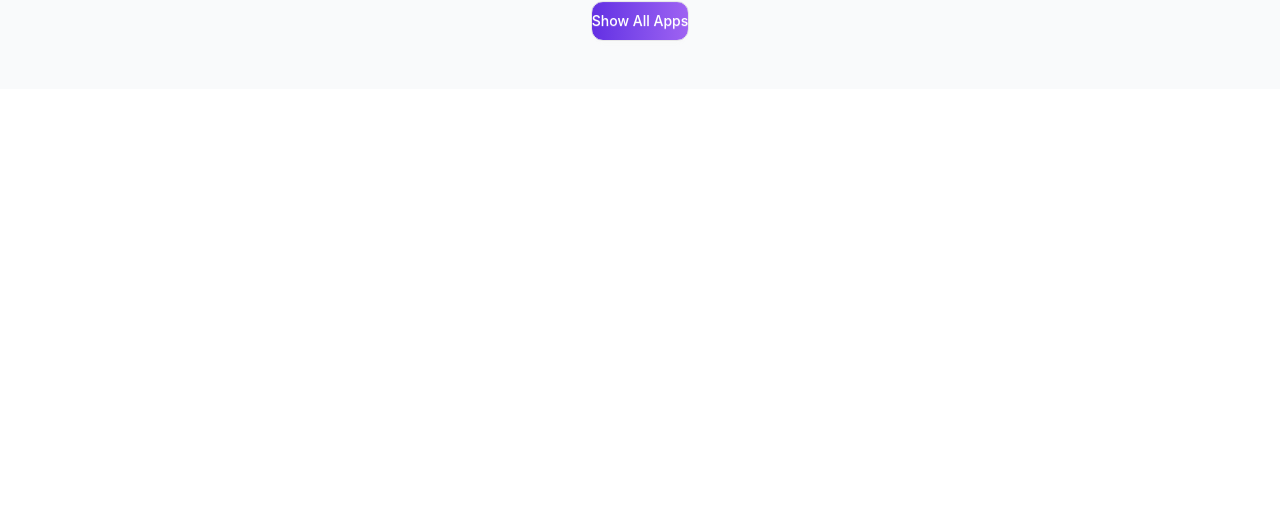
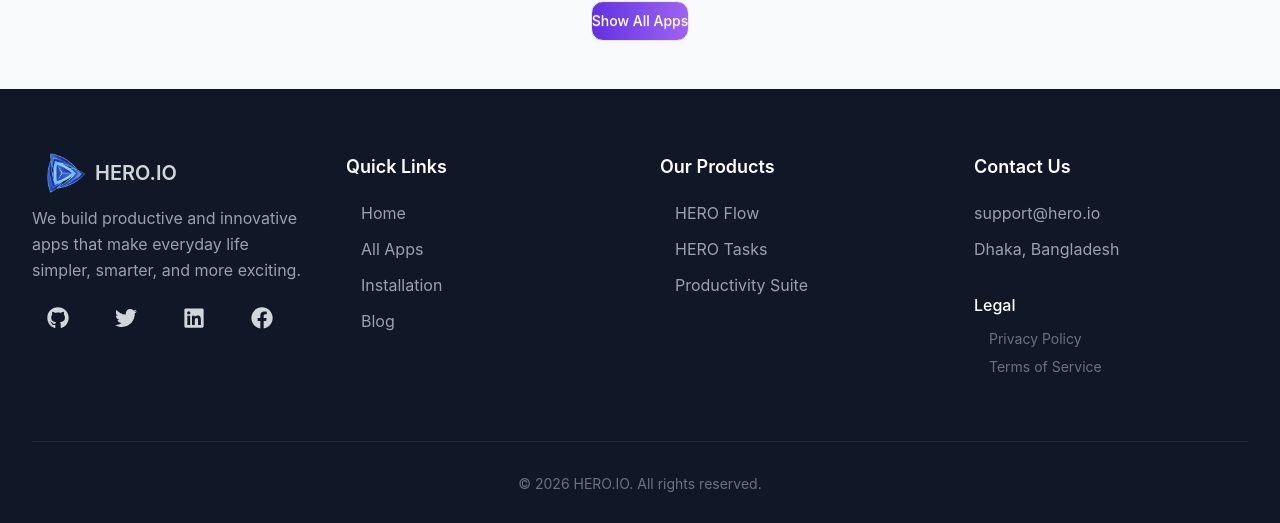
Before and after one commit to sumaiyaa005/hero_io, a React (Vite) app: page / in a window 1280 px wide. Shown: the part 2253-2776 px from the top of the page. Before the commit the page ends 2342 px from the top, so only its background shows below. Built offline with nearby package versions, Linux system fonts and the light colour scheme.

Commit message:
add footer

```diff
--- a/src/component/Footer/Footer.jsx
+++ b/src/component/Footer/Footer.jsx
@@ -1,11 +1,140 @@
-import React from 'react';
+import React from "react";
+import { Link } from "react-router";
+import logo from "../../assets/logo.png";
+import { FaGithub, FaTwitter, FaLinkedin, FaFacebook } from "react-icons/fa";
 
 const Footer = () => {
-    return (
-        <div>
+  return (
+    <footer className="bg-gray-900 text-gray-300 pt-16 pb-8">
+      <div className="max-w-7xl mx-auto px-4 sm:px-6 lg:px-8">
+        <div className="grid grid-cols-1 md:grid-cols-2 lg:grid-cols-4 gap-10">
+          {/* Logo & About */}
+          <div className="lg:col-span-1">
+            <Link
+              to="/"
+              className="flex items-center gap-2 text-xl font-semibold"
+            >
+              <img src={logo} className="w-9 h-9 sm:w-10 sm:h-10" alt="Logo" />
+              <span className="text-white-200">HERO.IO</span>
+            </Link>
 
+            <p className="text-gray-400 leading-relaxed mt-3">
+              We build productive and innovative apps that make everyday life
+              simpler, smarter, and more exciting.
+            </p>
+
+            <div className="flex gap-4 mt-6">
+              <a
+                href="https://github.com/sumaiyaa005"
+                target="_blank"
+                rel="noopener noreferrer"
+                className="hover:text-white transition-colors"
+              >
+                <FaGithub size={22} />
+              </a>
+              <a href="#" className="hover:text-white transition-colors">
+                <FaTwitter size={22} />
+              </a>
+              <a href="#" className="hover:text-white transition-colors">
+                <FaLinkedin size={22} />
+              </a>
+              <a href="#" className="hover:text-white transition-colors">
+                <FaFacebook size={22} />
+              </a>
+            </div>
+          </div>
+
+          {/* Quick Links */}
+          <div className="items-center">
+            <h3 className="text-white font-semibold text-lg mb-5">
+              Quick Links
+            </h3>
+            <ul className="space-y-3 text-gray-400">
+              <li>
+                <Link to="/" className="hover:text-white transition-colors">
+                  Home
+                </Link>
+              </li>
+              <li>
+                <Link to="/app" className="hover:text-white transition-colors">
+                  All Apps
+                </Link>
+              </li>
+              <li>
+                <Link
+                  to="/installation"
+                  className="hover:text-white transition-colors"
+                >
+                  Installation
+                </Link>
+              </li>
+              <li>
+                <a href="#" className="hover:text-white transition-colors">
+                  Blog
+                </a>
+              </li>
+            </ul>
+          </div>
+
+          {/* Products */}
+          <div className="items-center">
+            <h3 className="text-white font-semibold text-lg mb-5">
+              Our Products
+            </h3>
+            <ul className="space-y-3 text-gray-400">
+              <li>
+                <a href="#" className="hover:text-white transition-colors">
+                  HERO Flow
+                </a>
+              </li>
+              <li>
+                <a href="#" className="hover:text-white transition-colors">
+                  HERO Tasks
+                </a>
+              </li>
+              <li>
+                <a href="#" className="hover:text-white transition-colors">
+                  Productivity Suite
+                </a>
+              </li>
+            </ul>
+          </div>
+
+          {/* Contact & Legal */}
+          <div className="items-center">
+            <h3 className="text-white font-semibold text-lg mb-5">
+              Contact Us
+            </h3>
+            <ul className="space-y-3 text-gray-400">
+              <li>support@hero.io</li>
+              <li>Dhaka, Bangladesh</li>
+            </ul>
+
+            <div className="mt-8">
+              <h4 className="text-white font-medium mb-3">Legal</h4>
+              <ul className="space-y-2 text-sm text-gray-500">
+                <li>
+                  <a href="#" className="hover:text-gray-300">
+                    Privacy Policy
+                  </a>
+                </li>
+                <li>
+                  <a href="#" className="hover:text-gray-300">
+                    Terms of Service
+                  </a>
+                </li>
+              </ul>
+            </div>
+          </div>
         </div>
-    );
+
+        {/* Bottom Bar */}
+        <div className="border-t border-gray-800 mt-16 pt-8 text-center gap-4 text-sm text-gray-500">
+          <p>© 2026 HERO.IO. All rights reserved.</p>
+        </div>
+      </div>
+    </footer>
+  );
 };
 
 export default Footer;
--- a/src/component/Header/Header.jsx
+++ b/src/component/Header/Header.jsx
@@ -26,7 +26,6 @@ const Header = () => {
       <div className="navbar max-w-8xl mx-auto px-4 sm:px-6 lg:px-10">
         {/* LEFT */}
         <div className="navbar-start">
-          {/* Mobile menu - এখানে dropdown wrapper এ lg:hidden দিতে হবে */}
           <div className="dropdown lg:hidden">
             <div tabIndex={0} role="button" className="btn btn-ghost">
               <svg
```
